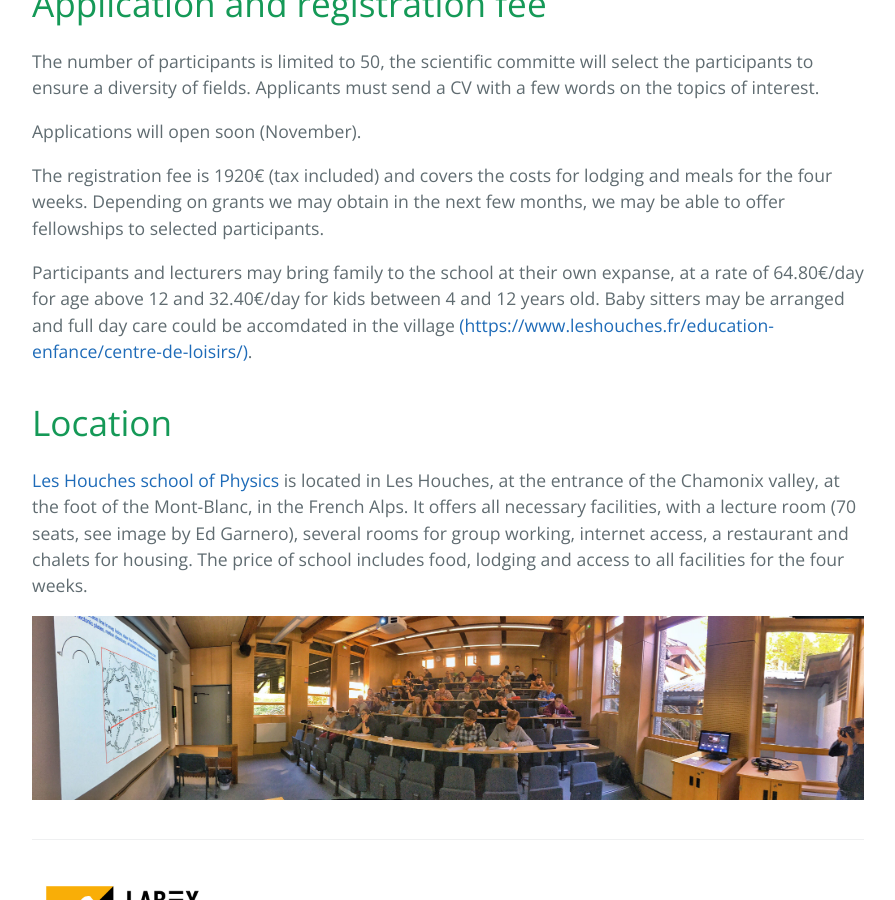
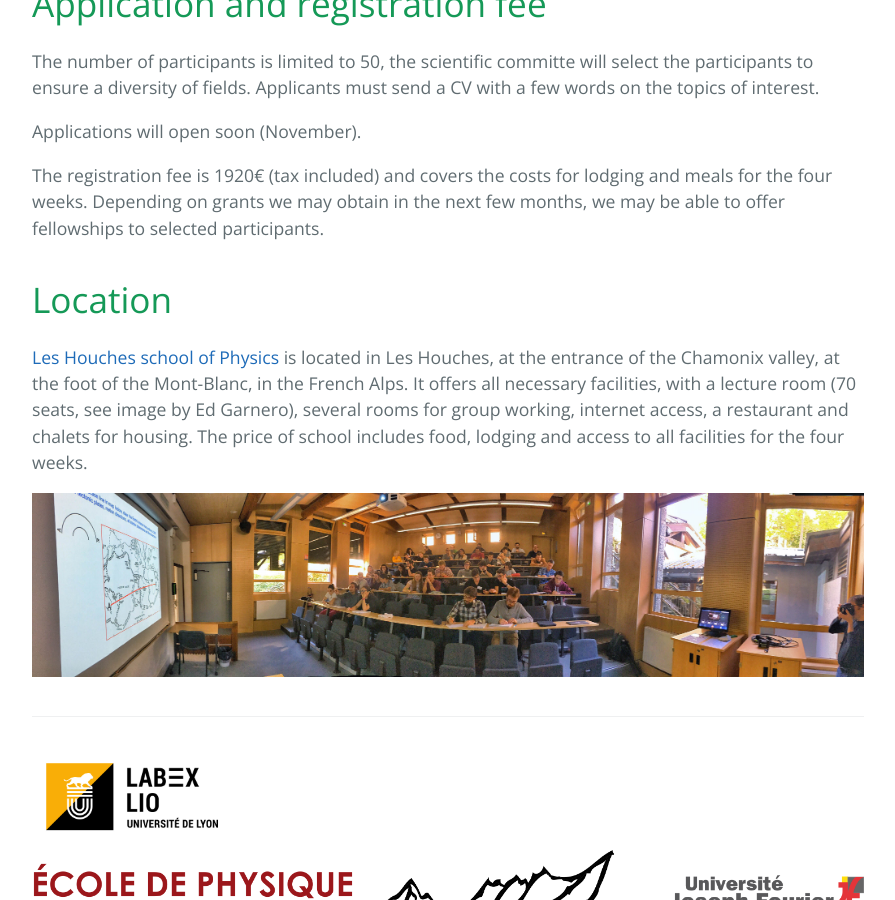
Before and after one commit to coremantlehouches/coremantlehouches.github.io, a Jekyll site: the page built from index.md, in a window 1280 px wide and 900 px high, scrolled down 1691 px. Shown: the whole window, without its empty margins (192-1087 px from the left). Built offline with Jekyll 4.4.1, drawn with Linux system fonts in a browser that asks for light colours.

Commit message:
removes statement about bringing family

```diff
--- a/index.md
+++ b/index.md
@@ -63,11 +63,11 @@ lodging and meals for the four weeks. Depending on grants we may
 obtain in the next few months, we may be able to offer fellowships to
 selected participants.
 
-Participants and lecturers may bring family to the school at their own
-expanse, at a rate of 64.80€/day for age above 12 and 32.40€/day
-for kids between 4 and 12 years old. Baby sitters may be arranged and
-full day care could be accomdated in the village
-[(https://www.leshouches.fr/education-enfance/centre-de-loisirs/)](https://www.leshouches.fr/education-enfance/centre-de-loisirs/).
+<!-- Participants and lecturers may bring family to the school at their own -->
+<!-- expanse, at a rate of 64.80€/day for age above 12 and 32.40€/day -->
+<!-- for kids between 4 and 12 years old. Baby sitters may be arranged and -->
+<!-- full day care could be accomdated in the village -->
+<!-- [(https://www.leshouches.fr/education-enfance/centre-de-loisirs/)](https://www.leshouches.fr/education-enfance/centre-de-loisirs/). -->
 
 # Location
 
```
